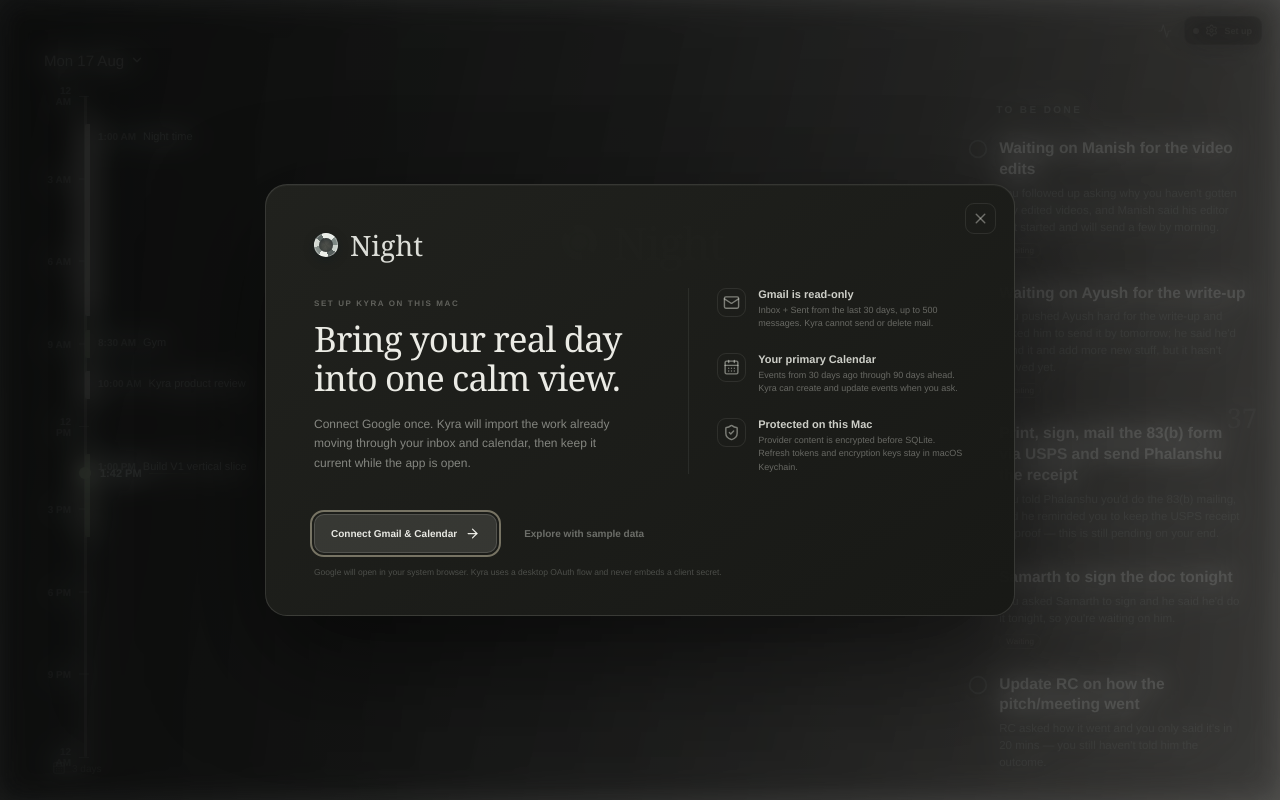
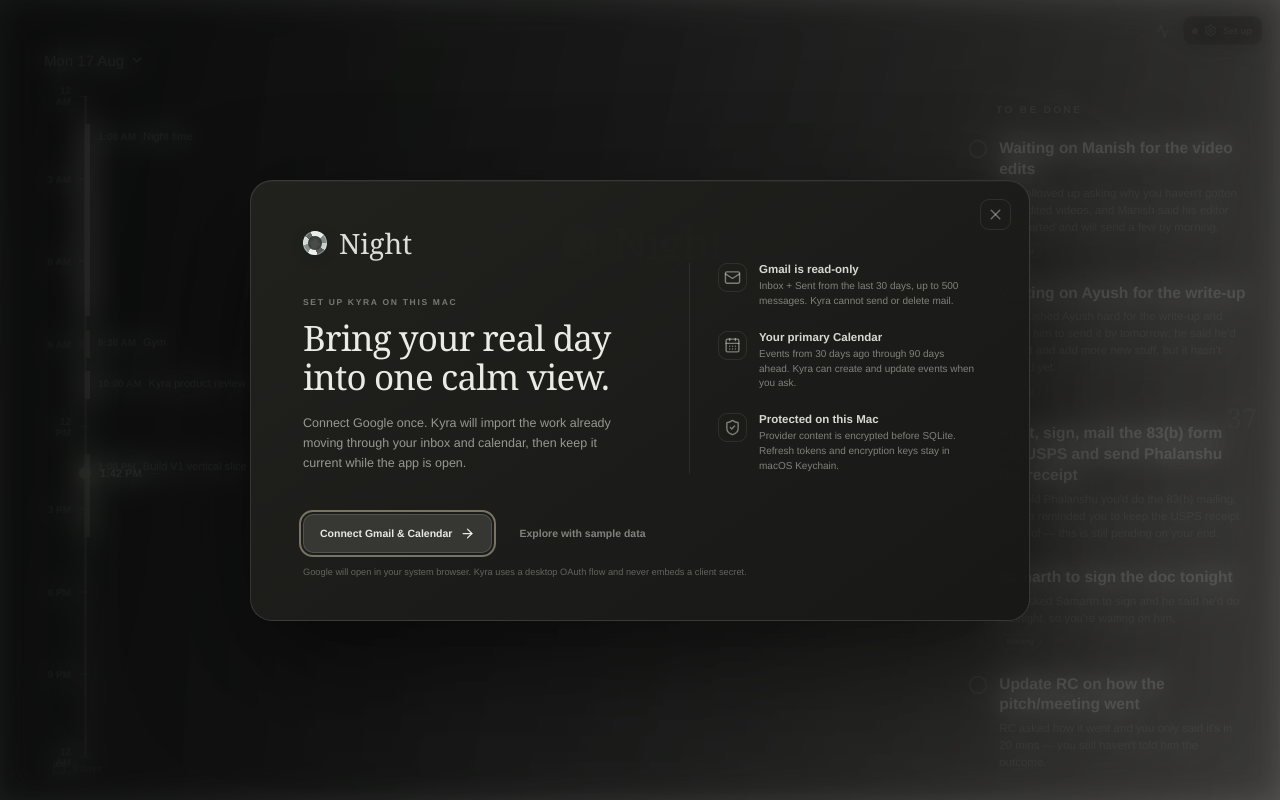
Before and after one commit to vedantxn/kyra, a React (Vite) app: page / in a window 1280 px wide. Built offline with nearby package versions, Linux system fonts and the light colour scheme.

Commit message:
WIP: improve setup legibility

```diff
--- a/src/styles.css
+++ b/src/styles.css
@@ -337,7 +337,7 @@
   border-radius: 9px;
   background: rgba(25, 26, 23, 0.18);
   color: rgba(235, 236, 228, 0.42);
-  font-size: 9px;
+  font-size: 9.5px;
   font-weight: 620;
   cursor: pointer;
   backdrop-filter: blur(16px);
@@ -394,9 +394,9 @@
 
 .setup-dialog {
   position: relative;
-  width: min(750px, calc(100vw - 56px));
+  width: min(780px, calc(100vw - 56px));
   max-height: calc(100vh - 56px);
-  padding: 46px 48px 36px;
+  padding: 48px 52px 40px;
   overflow: auto;
   border: 1px solid rgba(236, 237, 229, 0.13);
   border-radius: 22px;
@@ -429,9 +429,9 @@
 .setup-brand { display: flex; align-items: center; gap: 12px; margin-bottom: 40px; color: rgba(247, 248, 242, 0.88); font: 400 28px/1 "Iowan Old Style", Baskerville, Georgia, serif; }
 .setup-brand .logo { width: 24px; height: 24px; }
 .setup-brand .logo::before { inset: 5px; }
-.setup-kicker { margin: 0 0 11px; color: rgba(225, 226, 217, 0.34); font-size: 8px; font-weight: 750; letter-spacing: 0.2em; }
+.setup-kicker { margin: 0 0 11px; color: rgba(225, 226, 217, 0.46); font-size: 8.5px; font-weight: 750; letter-spacing: 0.2em; }
 .setup-dialog h1 { margin: 0; color: rgba(249, 249, 242, 0.94); font: 400 35px/1.12 "Iowan Old Style", Baskerville, Georgia, serif; letter-spacing: -0.025em; text-wrap: balance; }
-.setup-lede { margin: 17px 0 0; color: rgba(232, 233, 225, 0.51); font-size: 12px; line-height: 1.65; }
+.setup-lede { margin: 17px 0 0; color: rgba(232, 233, 225, 0.6); font-size: 12.5px; line-height: 1.62; }
 .setup-lede strong { color: rgba(246, 247, 239, 0.82); font-weight: 620; }
 
 .setup-access { padding-left: 28px; border-left: 1px solid rgba(235, 236, 228, 0.08); }
@@ -440,8 +440,8 @@
 .setup-access > div > span { display: grid; width: 29px; height: 29px; border: 1px solid rgba(235, 236, 228, 0.09); border-radius: 9px; color: rgba(229, 231, 221, 0.48); place-items: center; }
 .setup-access p { margin: 0; }
 .setup-access strong, .setup-access small { display: block; }
-.setup-access strong { color: rgba(246, 247, 240, 0.81); font-size: 11px; font-weight: 650; }
-.setup-access small { margin-top: 4px; color: rgba(228, 229, 221, 0.38); font-size: 9px; line-height: 1.5; }
+.setup-access strong { color: rgba(246, 247, 240, 0.86); font-size: 11.5px; font-weight: 650; }
+.setup-access small { margin-top: 4px; color: rgba(228, 229, 221, 0.5); font-size: 10px; line-height: 1.48; }
 
 .setup-actions { display: flex; align-items: center; gap: 10px; margin-top: 40px; }
 .setup-primary, .setup-secondary {
@@ -452,15 +452,15 @@
   height: 39px;
   padding: 0 16px;
   border-radius: 10px;
-  font-size: 10px;
+  font-size: 10.5px;
   font-weight: 680;
   cursor: pointer;
 }
 .setup-primary { border: 1px solid rgba(244, 244, 237, 0.14); background: rgba(242, 242, 235, 0.12); color: rgba(251, 251, 245, 0.91); }
 .setup-primary:hover { background: rgba(242, 242, 235, 0.18); }
-.setup-secondary { border: 1px solid transparent; background: transparent; color: rgba(231, 232, 224, 0.4); }
+.setup-secondary { border: 1px solid transparent; background: transparent; color: rgba(231, 232, 224, 0.5); }
 .setup-secondary:hover { color: rgba(244, 245, 237, 0.7); background: rgba(237, 238, 230, 0.035); }
-.setup-footnote { margin: 13px 0 0; color: rgba(225, 226, 218, 0.25); font-size: 8.5px; line-height: 1.5; }
+.setup-footnote { margin: 13px 0 0; color: rgba(225, 226, 218, 0.36); font-size: 9.25px; line-height: 1.5; }
 
 .setup-working, .setup-ready, .setup-error-state { max-width: 525px; margin: 0 auto; padding: 12px 0 2px; text-align: center; }
 .setup-loader, .setup-success, .setup-error-icon { display: grid; width: 48px; height: 48px; margin: 0 auto 24px; border: 1px solid rgba(235, 236, 228, 0.1); border-radius: 15px; color: rgba(222, 224, 214, 0.58); background: rgba(238, 239, 231, 0.03); place-items: center; }
@@ -479,16 +479,16 @@
 .setup-progress > div.active > svg { animation: connector-spin 1s linear infinite; }
 .setup-progress > div.complete { color: rgba(159, 184, 148, 0.88); }
 .setup-progress span, .setup-progress strong, .setup-progress small { display: block; }
-.setup-progress strong { color: rgba(245, 246, 238, 0.76); font-size: 10px; }
-.setup-progress small { margin-top: 3px; color: rgba(226, 227, 219, 0.3); font-size: 8.5px; }
+.setup-progress strong { color: rgba(245, 246, 238, 0.8); font-size: 11px; }
+.setup-progress small { margin-top: 3px; color: rgba(226, 227, 219, 0.42); font-size: 9.5px; }
 
 .setup-counts { display: grid; grid-template-columns: 1fr 1fr; width: min(390px, 100%); margin: 30px auto 0; overflow: hidden; border: 1px solid rgba(234, 235, 227, 0.09); border-radius: 14px; }
 .setup-counts > div { padding: 17px 20px; text-align: left; }
 .setup-counts > div + div { border-left: 1px solid rgba(234, 235, 227, 0.08); }
-.setup-counts dt { margin-bottom: 7px; color: rgba(228, 229, 221, 0.32); font-size: 8px; font-weight: 700; letter-spacing: 0.1em; text-transform: uppercase; }
+.setup-counts dt { margin-bottom: 7px; color: rgba(228, 229, 221, 0.43); font-size: 8.5px; font-weight: 700; letter-spacing: 0.1em; text-transform: uppercase; }
 .setup-counts dd { margin: 0; color: rgba(247, 248, 241, 0.88); font: 400 25px/1 "Iowan Old Style", Baskerville, Georgia, serif; }
-.setup-counts dd span { display: block; margin-top: 6px; color: rgba(228, 229, 221, 0.34); font: 500 8.5px/1.2 "Avenir Next", "Helvetica Neue", sans-serif; }
-.setup-last-sync { margin: 12px 0 0; color: rgba(228, 229, 221, 0.27); font-size: 8.5px; }
+.setup-counts dd span { display: block; margin-top: 6px; color: rgba(228, 229, 221, 0.46); font: 500 9.25px/1.2 "Avenir Next", "Helvetica Neue", sans-serif; }
+.setup-last-sync { margin: 12px 0 0; color: rgba(228, 229, 221, 0.4); font-size: 9.25px; }
 
 .connections-backdrop {
   position: fixed;
@@ -524,8 +524,8 @@
 .connection-provider { display: grid; grid-template-columns: 28px minmax(0, 1fr) auto; align-items: center; }
 .connection-provider > svg { color: rgba(238, 239, 231, 0.56); }
 .connection-provider h3 { margin: 0; color: rgba(247, 248, 241, 0.9); font-size: 14px; font-weight: 650; }
-.connection-provider p { margin: 3px 0 0; overflow: hidden; color: rgba(231, 232, 224, 0.4); font-size: 10px; white-space: nowrap; text-overflow: ellipsis; }
-.connection-state { padding: 4px 7px; border-radius: 99px; background: rgba(231, 232, 224, 0.07); color: rgba(232, 233, 225, 0.48); font-size: 9px; }
+.connection-provider p { margin: 3px 0 0; overflow: hidden; color: rgba(231, 232, 224, 0.49); font-size: 10.5px; white-space: nowrap; text-overflow: ellipsis; }
+.connection-state { padding: 4px 7px; border-radius: 99px; background: rgba(231, 232, 224, 0.07); color: rgba(232, 233, 225, 0.54); font-size: 9.5px; }
 .connection-state.connected { background: rgba(140, 164, 129, 0.14); color: rgba(183, 204, 173, 0.86); }
 .connection-state.error, .connection-state.reconnect_required { background: rgba(201, 131, 114, 0.12); color: rgba(224, 161, 146, 0.86); }
 .connection-state.syncing, .connection-state.connecting { color: rgba(218, 201, 146, 0.9); }
@@ -544,8 +544,8 @@
 .connect-button { width: 100%; height: 38px; }
 .connect-button:hover, .connection-actions button:hover { background: rgba(237, 238, 230, 0.14); }
 .connect-button:disabled, .connection-actions button:disabled { cursor: wait; opacity: 0.5; }
-.connection-card small { display: block; margin-top: 10px; color: rgba(228, 229, 221, 0.28); font-size: 9px; text-align: center; }
-.connection-text-action { display: block; margin: 8px auto 0; padding: 4px 7px; border: 0; background: transparent; color: rgba(232, 233, 225, 0.38); font-size: 9px; cursor: pointer; }
+.connection-card small { display: block; margin-top: 10px; color: rgba(228, 229, 221, 0.39); font-size: 9.5px; text-align: center; }
+.connection-text-action { display: block; margin: 8px auto 0; padding: 4px 7px; border: 0; background: transparent; color: rgba(232, 233, 225, 0.47); font-size: 10px; cursor: pointer; }
 .connection-text-action:hover { color: rgba(245, 246, 238, 0.68); }
 .connection-text-action:disabled { cursor: wait; opacity: 0.45; }
 .connection-actions { display: flex; gap: 8px; margin-top: 16px; }
@@ -553,9 +553,9 @@
 .connection-actions .primary { flex: 1; }
 .connection-actions .disconnect { background: transparent; color: rgba(226, 158, 142, 0.8); }
 .ai-config-grid { display: grid; grid-template-columns: 1fr 1.35fr; gap: 10px; margin-top: 18px; }
-.ai-config-grid label { display: flex; flex-direction: column; gap: 6px; color: rgba(229, 230, 222, 0.37); font-size: 9px; font-weight: 650; letter-spacing: 0.04em; }
+.ai-config-grid label { display: flex; flex-direction: column; gap: 6px; color: rgba(229, 230, 222, 0.46); font-size: 9.5px; font-weight: 650; letter-spacing: 0.04em; }
 .ai-config-grid label.wide { grid-column: 1 / -1; }
-.ai-config-grid input, .ai-config-grid select { width: 100%; height: 34px; padding: 0 9px; border: 1px solid rgba(236, 237, 229, 0.1); border-radius: 8px; outline: none; background: rgba(4, 5, 4, 0.2); color: rgba(247, 248, 241, 0.84); font-size: 10px; }
+.ai-config-grid input, .ai-config-grid select { width: 100%; height: 34px; padding: 0 9px; border: 1px solid rgba(236, 237, 229, 0.1); border-radius: 8px; outline: none; background: rgba(4, 5, 4, 0.2); color: rgba(247, 248, 241, 0.84); font-size: 10.5px; }
 .ai-config-grid input:focus, .ai-config-grid select:focus { border-color: rgba(199, 203, 188, 0.3); }
 .input-action { display: flex; align-items: center; gap: 7px; height: 34px; padding-left: 9px; border: 1px solid rgba(236, 237, 229, 0.1); border-radius: 8px; background: rgba(4, 5, 4, 0.2); }
 .input-action > svg { flex: 0 0 auto; color: rgba(230, 231, 223, 0.34); }
```
